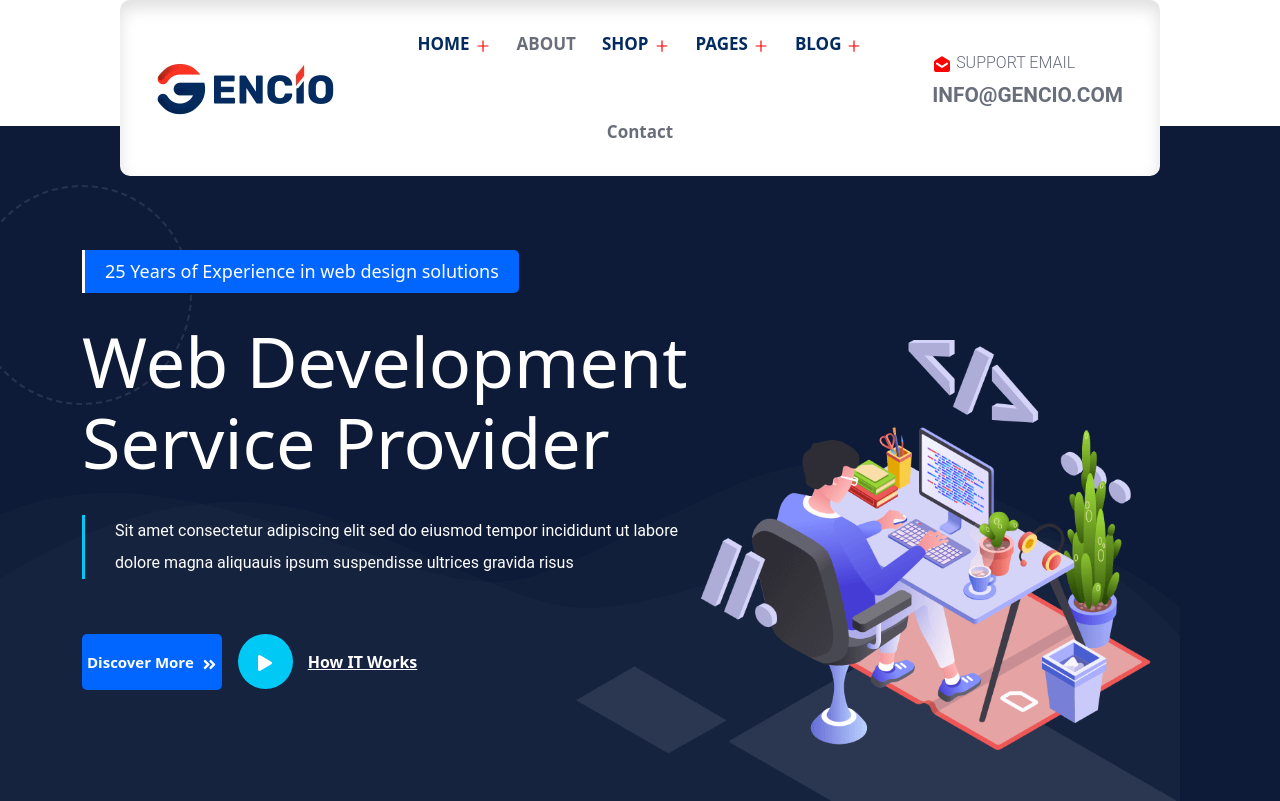
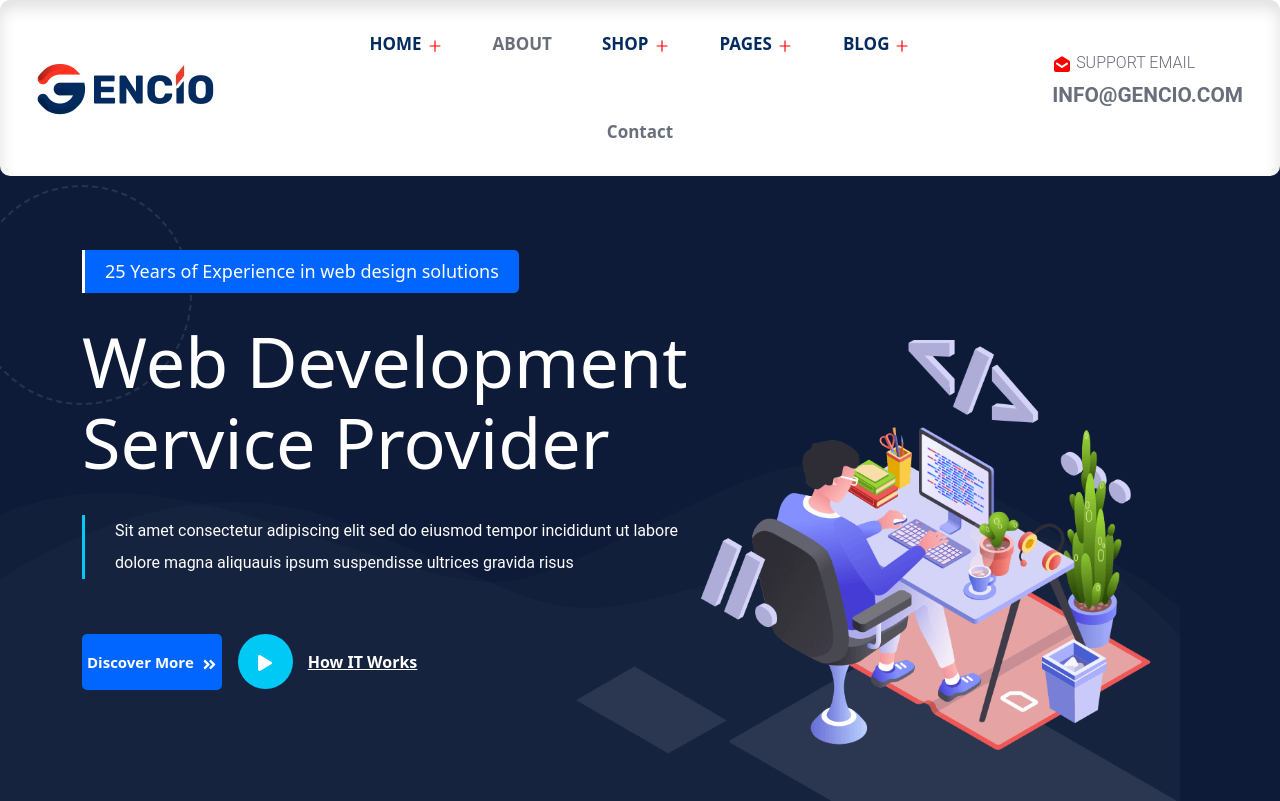
Before and after one commit to uzairkhan55465/EdyssaWeb, a React (Create React App) app: page / in a window 1280 px wide. Shown: the top 801 px of the page. Built offline with nearby package versions, Linux system fonts and the light colour scheme.

Commit message:
issue ressolve

```diff
--- a/src/Components/Header/style.css
+++ b/src/Components/Header/style.css
@@ -418,8 +418,8 @@ a.theme-btn:after {
 
 .tp-it-header__main {
     border-radius: 10px;
-    margin-left: 120px;
-    margin-right: 120px;
+    /* margin-left: 120px;
+    margin-right: 120px; */
     padding-left: 25px;
     padding-right: 25px;
     box-shadow: inset 0px 8px 16px 0px rgba(101, 101, 101, 0.2);
```
